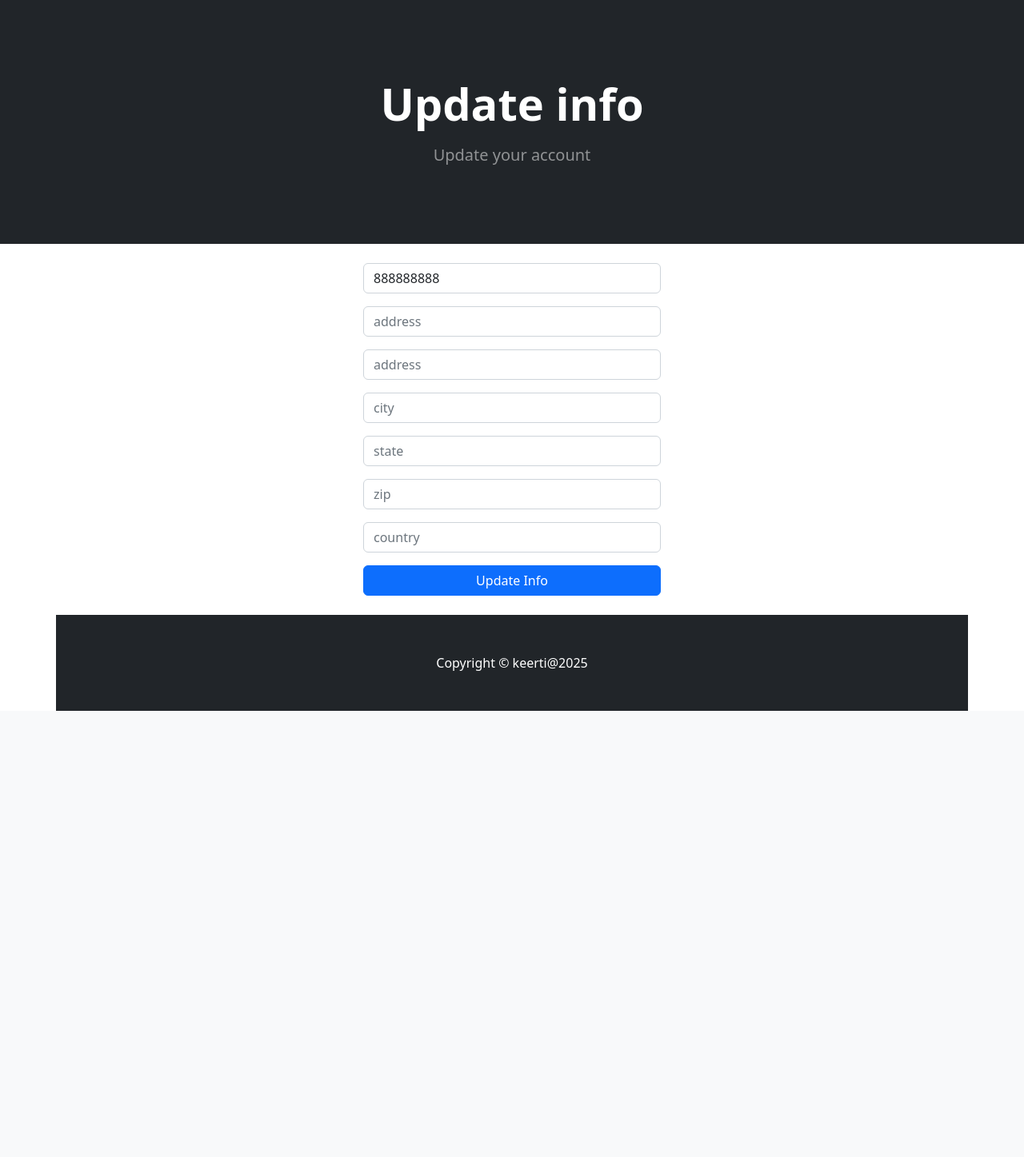
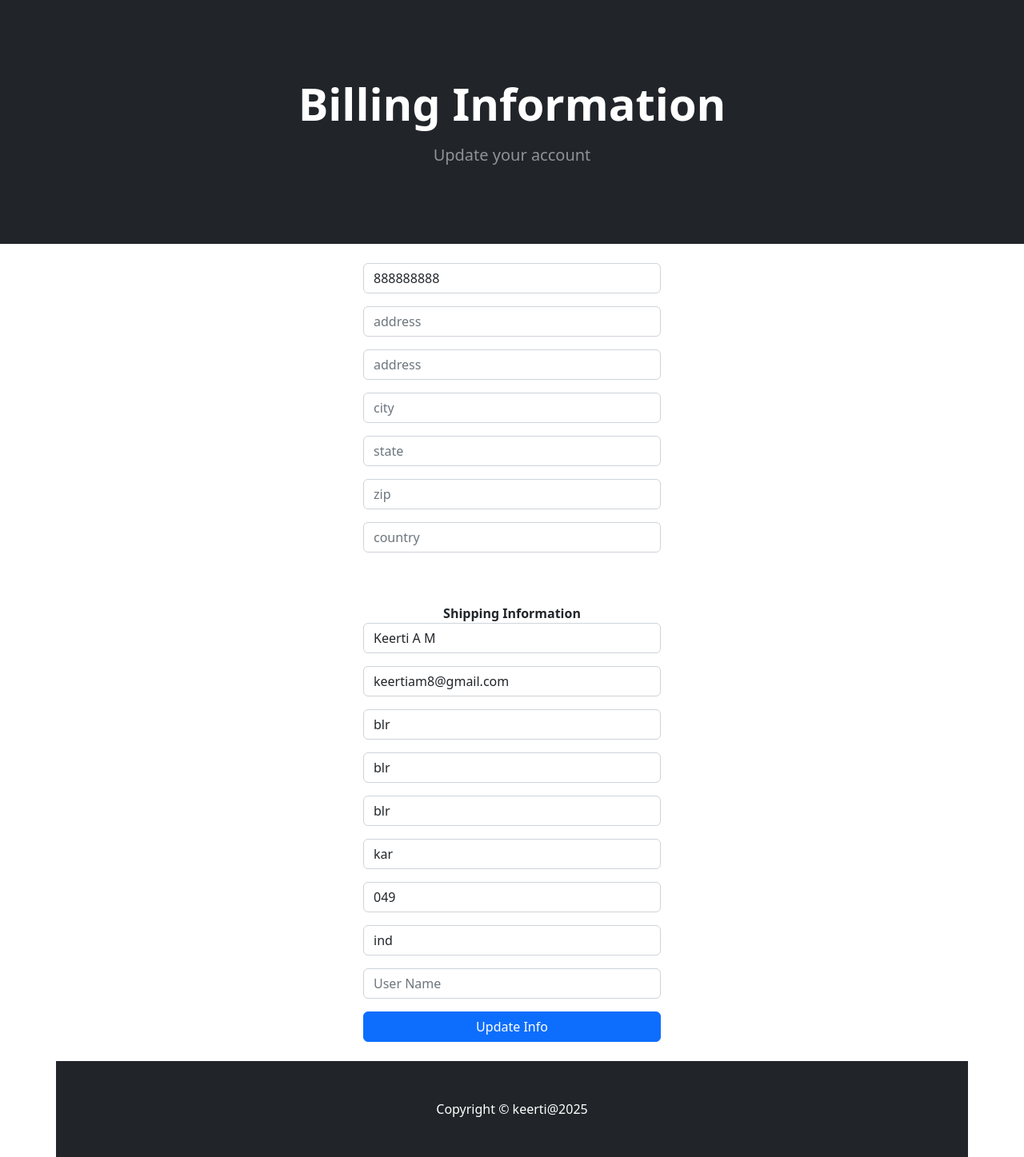
Before and after one commit to keertiam8/django-ecommerce-website, a Django app: page /update_info/ in a window 1280 px wide. Shown: the part 56-1503 px from the top of the page at 80% size. Before the commit the page ends 945 px from the top, so only its background shows below. Run offline with Django 5.2, Linux system fonts and the light colour scheme; a user stored in the database is signed in; data comes from the database, SQL or seed files in the repository; both versions use the stored data as it was after the commit; some libraries are stand-ins or nearby versions.

Commit message:
added shipping info form

```diff
--- /dev/null
+++ b/ecom/payment/forms.py
@@ -0,0 +1,21 @@
+from django import forms
+
+#from store.models import models
+from .models import ShippingAddress
+
+class ShippingAddressForm(forms.ModelForm):
+    user = forms.CharField(label="", max_length=100, widget=forms.TextInput(attrs={'class':'form-control', 'placeholder':'User Name'}))
+    full_name = forms.CharField(label="", widget=forms.TextInput(attrs={'class':'form-control', 'placeholder':'Full Name'}))
+    email = forms.EmailField(label="", widget=forms.EmailInput(attrs={'class':'form-control', 'placeholder':'Email Address'}))
+    address_line1 = forms.CharField(label="", widget=forms.TextInput(attrs={'class':'form-control', 'placeholder':'Address Line 1'}))
+    address_line2 = forms.CharField(label="", required=False, widget=forms.TextInput(attrs={'class':'form-control', 'placeholder':'Address Line 2 (Optional)'}))
+    city = forms.CharField(label="", widget=forms.TextInput(attrs={'class':'form-control', 'placeholder':'City'}))
+    state = forms.CharField(label="", required=False, widget=forms.TextInput(attrs={'class':'form-control', 'placeholder':'State (Optional)'}))
+    zipcode = forms.CharField(label="", required=False, widget=forms.TextInput(attrs={'class':'form-control', 'placeholder':'Zip Code (Optional)'}))
+    country = forms.CharField(label="", widget=forms.TextInput(attrs={'class':'form-control', 'placeholder':'Country'}))
+
+    class Meta:
+        model = ShippingAddress
+        fields = ('user', 'full_name', 'email', 'address_line1', 'address_line2', 'city', 'state', 'zipcode', 'country')
+
+        exclude = ['user']
--- a/ecom/store/templates/update_info.html
+++ b/ecom/store/templates/update_info.html
@@ -5,7 +5,7 @@
 <header class="bg-dark py-5 mb-4">
     <div class="container px-4 px-lg-5 my-5">
         <div class="text-center text-white">
-            <h1 class="display-4 fw-bolder mb-3">Update info</h1>
+            <h1 class="display-4 fw-bolder mb-3">Billing Information</h1>
             <p class="lead fw-normal text-white-50 mb-0">Update your account</p>
         </div>
     </div>
@@ -18,6 +18,12 @@
                 <form method="post" action="{% url 'store:update_info' %}">
                     {% csrf_token %}
                     {{ form.as_p }}
+
+                    <br/><br/>
+
+                    <strong>Shipping Information</strong>
+
+                    {{ shippingAddress_form.as_p }}
                     <button type="submit" class="btn btn-primary w-100">Update Info</button>
 
                 <br/><br/>
--- a/ecom/store/views.py
+++ b/ecom/store/views.py
@@ -2,6 +2,9 @@
 from django.shortcuts import render,redirect
 
 from cart.cart import Cart
+from payment.forms import ShippingAddressForm
+from payment.models import ShippingAddress
+
 from .models import Product,Category, Profile
 from django.contrib.auth import logout,login,authenticate
 from django.contrib import messages
@@ -138,13 +141,16 @@ def category(request, category_name):
 def update_info(request):
     if request.user.is_authenticated:
         current_user = Profile.objects.get(user__id=request.user.id)
+        shipping_user, created = ShippingAddress.objects.get_or_create(user__id=request.user.id)
+
         form = UserInfoForm(request.POST or None, instance=current_user)
-
-        if form.is_valid():
+        shipping_form = ShippingAddressForm(request.POST or None, instance=shipping_user)
+        if form.is_valid() and shipping_form.is_valid():
             form.save()
+            shipping_form.save()
             messages.success(request, "Profile info has been updated successfully")
             return redirect('store:home')
-        return render(request, "update_info.html", {'form': form})
+        return render(request, "update_info.html", {'form': form, 'shippingAddress_form': shipping_form })
     else:
         messages.error(request, "You need to be logged in to update your profile")
         return redirect('store:login')
```
Also changed, not shown: ecom/db.sqlite3.
